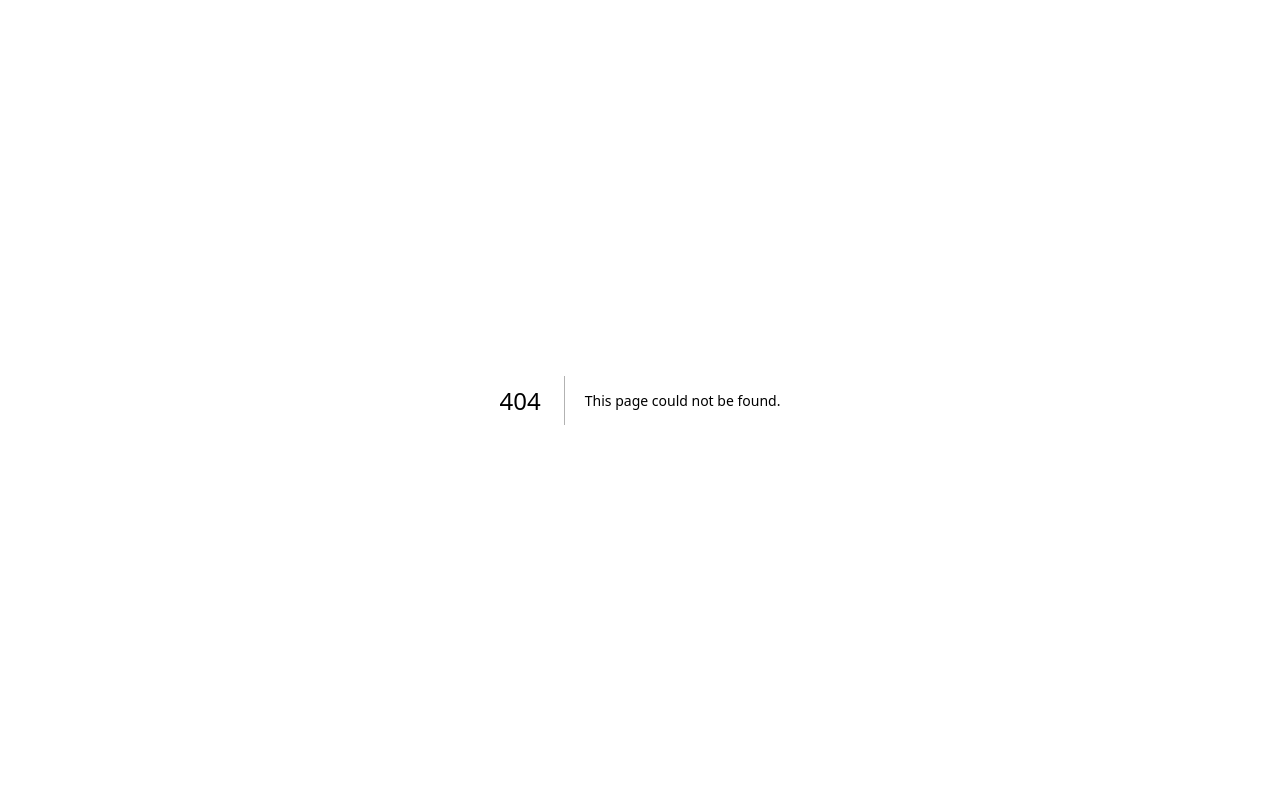
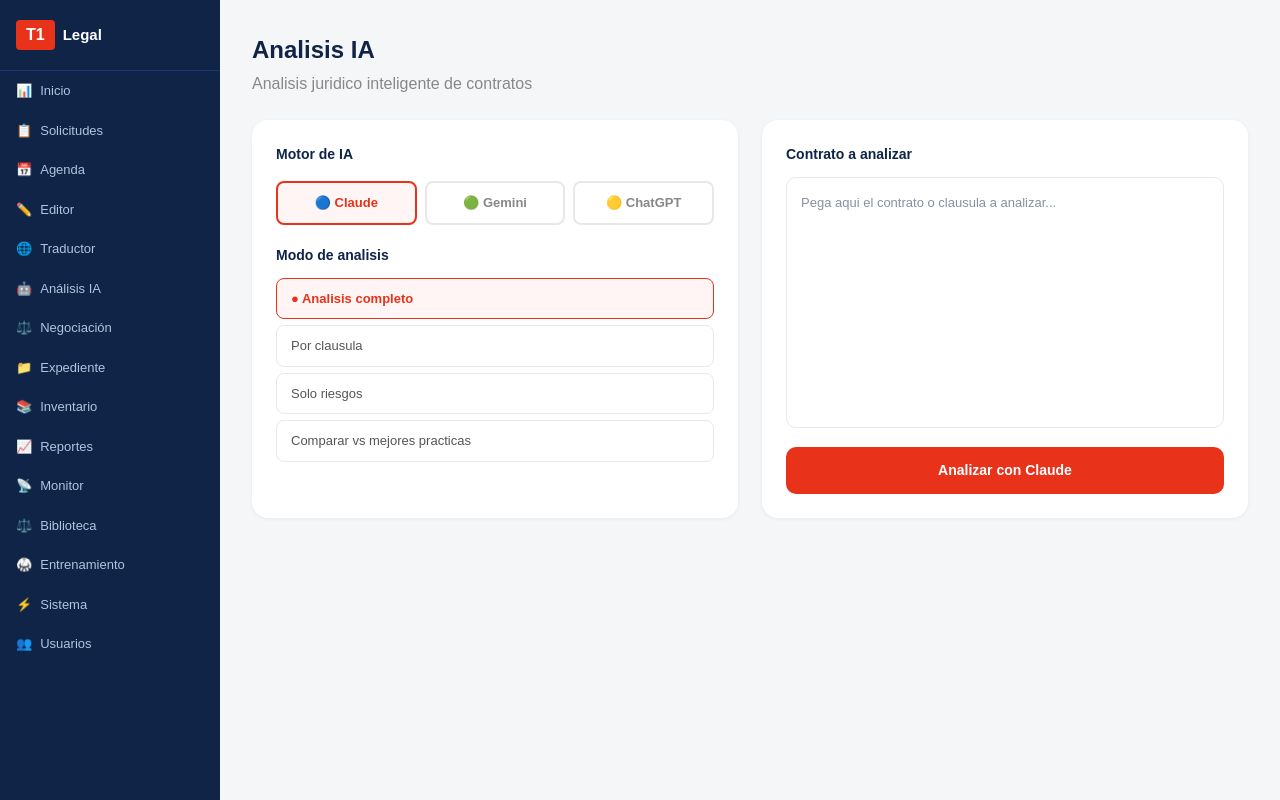
Before and after one commit to jovannipoceros-png/t1-legal, a Next.js app: page /dashboard/analisis in a window 1280 px wide. Before the commit this address had no page. Built offline with nearby package versions, Linux system fonts and the light colour scheme.

Commit message:
feat: modulo analisis IA

```diff
--- /dev/null
+++ b/src/app/dashboard/analisis/page.tsx
@@ -0,0 +1,130 @@
+'use client'
+import { useState } from 'react'
+
+export default function Analisis() {
+  const [motor, setMotor] = useState('Claude')
+  const [modo, setModo] = useState('completo')
+  const [texto, setTexto] = useState('')
+  const [analizando, setAnalizando] = useState(false)
+  const [resultado, setResultado] = useState<any>(null)
+
+  const motores = ['Claude','Gemini','ChatGPT']
+  const modos = [
+    { id:'completo', label:'Analisis completo' },
+    { id:'clausulas', label:'Por clausula' },
+    { id:'riesgos', label:'Solo riesgos' },
+    { id:'comparar', label:'Comparar vs mejores practicas' },
+  ]
+
+  const analizar = () => {
+    setAnalizando(true)
+    setTimeout(() => {
+      setResultado({
+        score: 62,
+        resumen: 'El contrato presenta riesgos moderados para T1. Las clausulas de pago y penalizacion requieren revision urgente. La clausula de vigencia indefinida es desfavorable.',
+        riesgos: [
+          { nivel:'Alto', clausula:'III. Pago', descripcion:'Plazo de 90 dias naturales sin penalizacion por retraso. Riesgo de flujo de caja para T1.', recomendacion:'Reducir a 30 dias habiles con penalizacion del 2% mensual.' },
+          { nivel:'Alto', clausula:'I. Objeto', descripcion:'Penalizacion del 50% sobre valor total a cargo de T1. Desproporcionada e inaceptable.', recomendacion:'Limitar penalizacion al 10% y establecer causas especificas.' },
+          { nivel:'Medio', clausula:'II. Vigencia', descripcion:'Vigencia indefinida sin clausula de rescision unilateral.', recomendacion:'Agregar rescision con 30 dias de anticipacion para ambas partes.' },
+        ],
+        checklist: [
+          { item:'Jurisdiccion CDMX', ok:false },
+          { item:'Penalizacion por incumplimiento', ok:false },
+          { item:'Clausula de rescision', ok:false },
+          { item:'Confidencialidad', ok:true },
+          { item:'Vigencia definida', ok:false },
+          { item:'Propiedad intelectual T1', ok:true },
+          { item:'Firma electronica', ok:false },
+          { item:'PLD', ok:true },
+        ]
+      })
+      setAnalizando(false)
+    }, 1500)
+  }
+
+  return (
+    <div style={{ padding:'32px', fontFamily:'sans-serif' }}>
+      <h1 style={{ color:'#0F2447', fontSize:'24px', fontWeight:700, margin:'0 0 4px' }}>Analisis IA</h1>
+      <p style={{ color:'#888', margin:'0 0 24px' }}>Analisis juridico inteligente de contratos</p>
+
+      <div style={{ display:'grid', gridTemplateColumns:'1fr 1fr', gap:'24px', marginBottom:'24px' }}>
+        <div style={{ background:'white', borderRadius:'16px', padding:'24px', boxShadow:'0 1px 4px rgba(0,0,0,0.06)' }}>
+          <h3 style={{ color:'#0F2447', fontSize:'14px', fontWeight:700, margin:'0 0 16px' }}>Motor de IA</h3>
+          <div style={{ display:'flex', gap:'8px', marginBottom:'20px' }}>
+            {motores.map((m,i) => (
+              <button key={i} onClick={() => setMotor(m)}
+                style={{ flex:1, padding:'10px', borderRadius:'8px', border:`2px solid ${motor===m?'#E8321A':'#E8E8E8'}`, background:motor===m?'#FFF5F5':'white', color:motor===m?'#E8321A':'#888', fontWeight:700, fontSize:'13px', cursor:'pointer' }}>
+                {m==='Claude'?'🔵':m==='Gemini'?'🟢':'🟡'} {m}
+              </button>
+            ))}
+          </div>
+          <h3 style={{ color:'#0F2447', fontSize:'14px', fontWeight:700, margin:'0 0 12px' }}>Modo de analisis</h3>
+          <div style={{ display:'flex', flexDirection:'column', gap:'6px' }}>
+            {modos.map((m,i) => (
+              <button key={i} onClick={() => setModo(m.id)}
+                style={{ padding:'10px 14px', borderRadius:'8px', border:`1.5px solid ${modo===m.id?'#E8321A':'#E8E8E8'}`, background:modo===m.id?'#FFF5F5':'white', color:modo===m.id?'#E8321A':'#555', fontWeight:modo===m.id?700:400, fontSize:'13px', cursor:'pointer', textAlign:'left' }}>
+                {modo===m.id?'● ':''}{m.label}
+              </button>
+            ))}
+          </div>
+        </div>
+
+        <div style={{ background:'white', borderRadius:'16px', padding:'24px', boxShadow:'0 1px 4px rgba(0,0,0,0.06)' }}>
+          <h3 style={{ color:'#0F2447', fontSize:'14px', fontWeight:700, margin:'0 0 12px' }}>Contrato a analizar</h3>
+          <textarea value={texto} onChange={e => setTexto(e.target.value)}
+            placeholder="Pega aqui el contrato o clausula a analizar..." rows={10}
+            style={{ width:'100%', padding:'14px', borderRadius:'10px', border:'1.5px solid #E8E8E8', fontSize:'13px', color:'#0F2447', lineHeight:'1.7', resize:'none', boxSizing:'border-box', outline:'none', marginBottom:'12px' }} />
+          <button onClick={analizar}
+            style={{ width:'100%', padding:'13px', background:'#E8321A', color:'white', border:'none', borderRadius:'10px', fontWeight:700, fontSize:'14px', cursor:'pointer' }}>
+            {analizando?'Analizando...':'Analizar con '+motor}
+          </button>
+        </div>
+      </div>
+
+      {resultado && (
+        <div>
+          <div style={{ display:'grid', gridTemplateColumns:'1fr 1fr 1fr', gap:'16px', marginBottom:'24px' }}>
+            <div style={{ background:'white', borderRadius:'16px', padding:'24px', boxShadow:'0 1px 4px rgba(0,0,0,0.06)', textAlign:'center' }}>
+              <p style={{ color:'#888', fontSize:'13px', margin:'0 0 8px' }}>Score de riesgo</p>
+              <p style={{ color: resultado.score>70?'#0D5C36':resultado.score>40?'#F59E0B':'#E8321A', fontSize:'48px', fontWeight:900, margin:'0 0 4px' }}>{resultado.score}</p>
+              <p style={{ color:'#888', fontSize:'12px', margin:0 }}>de 100</p>
+            </div>
+            <div style={{ background:'white', borderRadius:'16px', padding:'24px', boxShadow:'0 1px 4px rgba(0,0,0,0.06)', gridColumn:'span 2' }}>
+              <p style={{ color:'#0F2447', fontSize:'13px', fontWeight:700, margin:'0 0 8px' }}>Resumen ejecutivo</p>
+              <p style={{ color:'#555', fontSize:'13px', lineHeight:'1.7', margin:0 }}>{resultado.resumen}</p>
+            </div>
+          </div>
+
+          <div style={{ display:'grid', gridTemplateColumns:'2fr 1fr', gap:'24px' }}>
+            <div style={{ background:'white', borderRadius:'16px', padding:'24px', boxShadow:'0 1px 4px rgba(0,0,0,0.06)' }}>
+              <h3 style={{ color:'#0F2447', fontSize:'14px', fontWeight:700, margin:'0 0 16px' }}>Riesgos detectados</h3>
+              {resultado.riesgos.map((r: any,i: number) => (
+                <div key={i} style={{ marginBottom:'16px', padding:'16px', borderRadius:'10px', border:`1.5px solid ${r.nivel==='Alto'?'#FCA5A5':'#FDE68A'}`, background:r.nivel==='Alto'?'#FFF5F5':'#FFFBEB' }}>
+                  <div style={{ display:'flex', alignItems:'center', gap:'8px', marginBottom:'8px' }}>
+                    <span style={{ background:r.nivel==='Alto'?'#E8321A':'#F59E0B', color:'white', fontSize:'11px', fontWeight:700, padding:'2px 8px', borderRadius:'10px' }}>{r.nivel}</span>
+                    <span style={{ color:'#0F2447', fontSize:'13px', fontWeight:700 }}>{r.clausula}</span>
+                  </div>
+                  <p style={{ color:'#555', fontSize:'13px', margin:'0 0 8px', lineHeight:'1.6' }}>{r.descripcion}</p>
+                  <p style={{ color:'#0D5C36', fontSize:'12px', margin:0, fontWeight:600 }}>→ {r.recomendacion}</p>
+                </div>
+              ))}
+            </div>
+
+            <div style={{ background:'white', borderRadius:'16px', padding:'24px', boxShadow:'0 1px 4px rgba(0,0,0,0.06)' }}>
+              <h3 style={{ color:'#0F2447', fontSize:'14px', fontWeight:700, margin:'0 0 16px' }}>Checklist legal</h3>
+              {resultado.checklist.map((c: any,i: number) => (
+                <div key={i} style={{ display:'flex', alignItems:'center', gap:'10px', padding:'8px 0', borderBottom:'1px solid #F0F0F0' }}>
+                  <span style={{ color:c.ok?'#0D5C36':'#E8321A', fontSize:'16px', fontWeight:700 }}>{c.ok?'✓':'✗'}</span>
+                  <span style={{ color:c.ok?'#0F2447':'#888', fontSize:'12px', fontWeight:c.ok?600:400 }}>{c.item}</span>
+                </div>
+              ))}
+              <button style={{ width:'100%', marginTop:'16px', padding:'10px', background:'#0F2447', color:'white', border:'none', borderRadius:'8px', fontSize:'13px', fontWeight:700, cursor:'pointer' }}>
+                Enviar al editor
+              </button>
+            </div>
+          </div>
+        </div>
+      )}
+    </div>
+  )
+}
```
